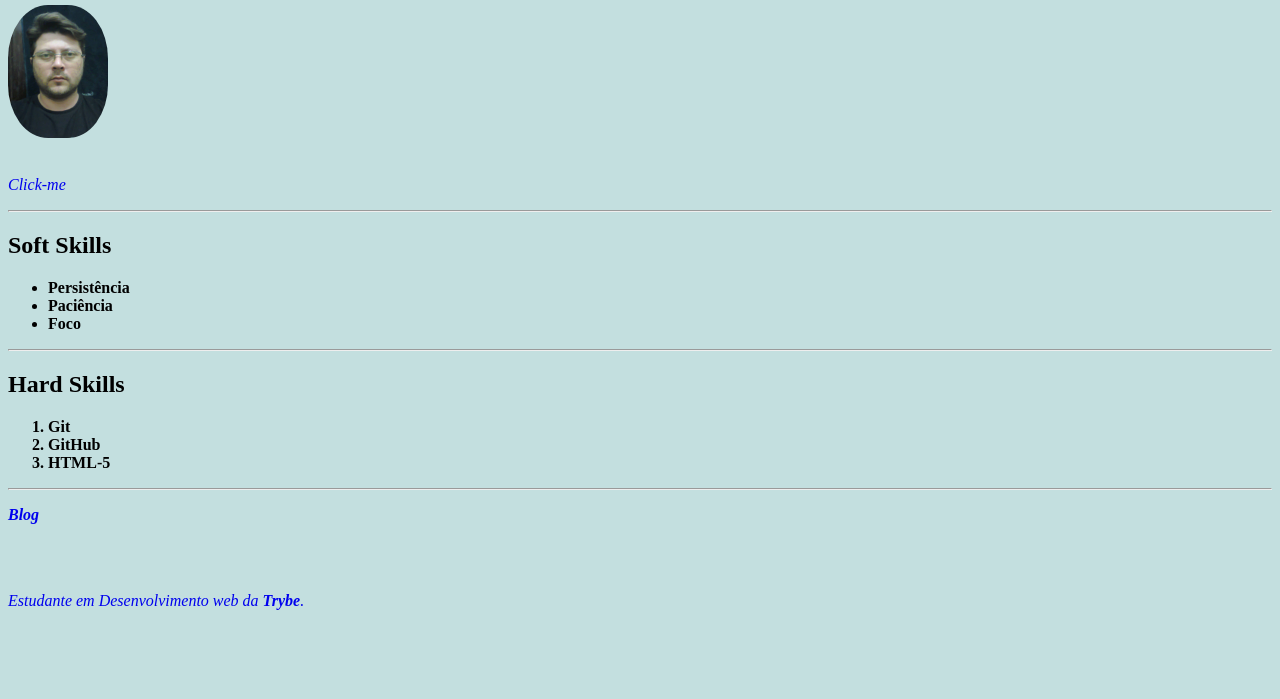
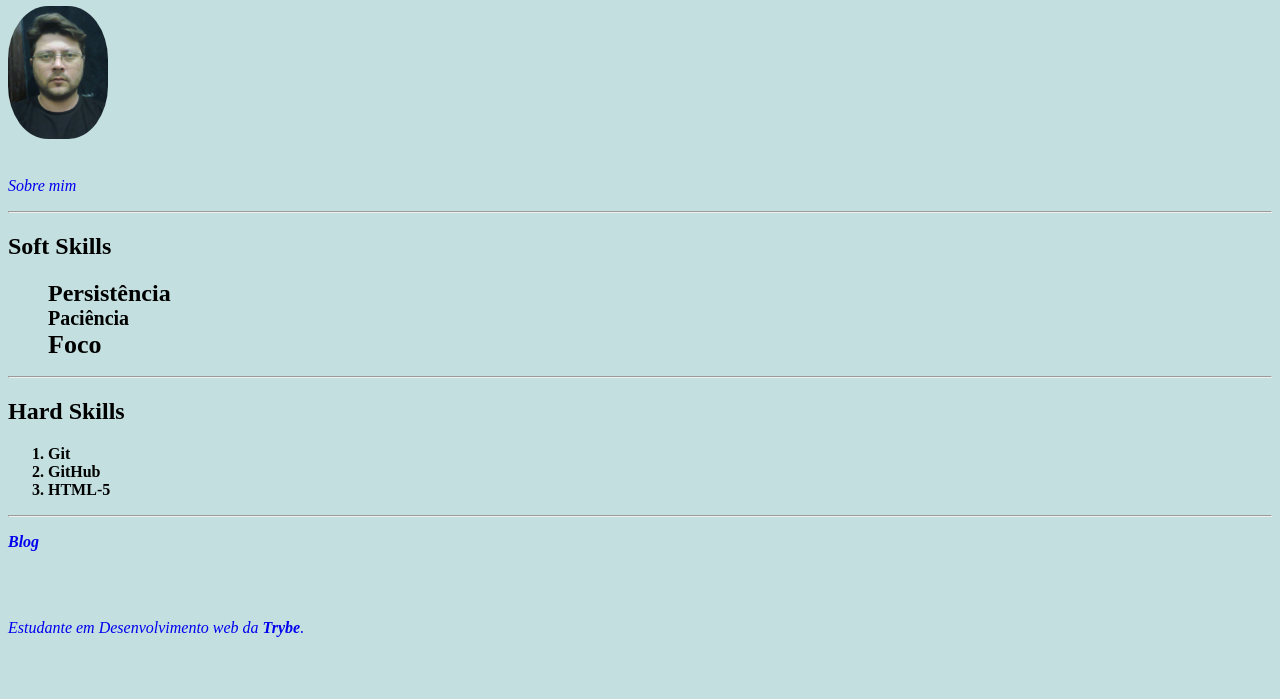
Before and after one commit to LEXW3B/LEXW3B.github.io, a plain HTML site: page index.html in a window 1280 px wide. Shown: the part 101-800 px from the top of the page. Drawn offline with Linux system fonts and the light colour scheme.

Commit message:
adicionando mais requsitos

```diff
--- a/index.html
+++ b/index.html
@@ -25,6 +25,9 @@
         .sub-lista{
             display: inline; padding:20px;
         }
+        h1{
+            font-family: Verdana, Geneva, Tahoma, sans-serif;
+        }
         a{
             text-decoration: none;
         }
@@ -35,6 +38,17 @@
 
         p{
             color: rgb(65, 65, 189);
+        }
+
+        .per{
+            font-size: 24px;
+        }.pac{
+            font-size: 20px;
+        }.fo{
+            font-size: 26px;
+        }
+        #ss{
+            list-style-type: none;
         }
 
     </style>
@@ -56,15 +70,15 @@
     <br>
     <br>
 
-    <p id="so"><em><a href="https://cartao-de-visita.netlify.app/" target="_blank" >Click-me</a></em></p>
+    <p id="so"><em><a href="https://cartao-de-visita.netlify.app/" target="_blank" >Sobre mim</a></em></p>
     <hr>
 
     <h2 id="sk">Soft Skills</h2>
 
-    <ul>
-        <li><strong>Persistência</strong></li>
-        <li><strong>Paciência</strong></li>
-        <li><strong>Foco</strong></li>
+    <ul id="ss">
+        <li class="per"><strong>Persistência</strong></li>
+        <li class="pac"><strong>Paciência</strong></li>
+        <li class="fo"><strong>Foco</strong></li>
     </ul>
 
     <hr>
```
